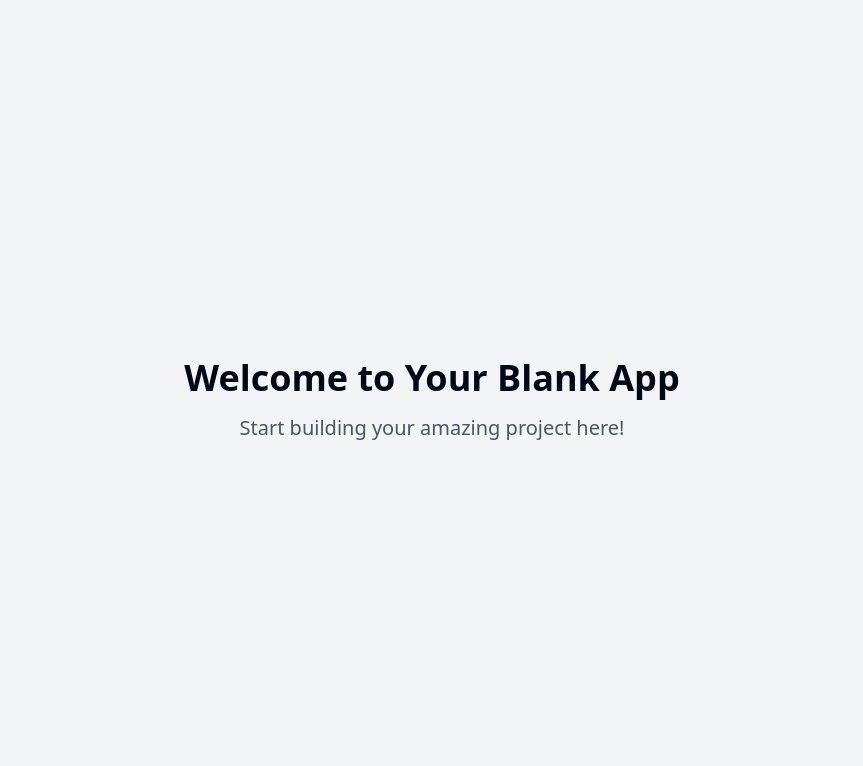
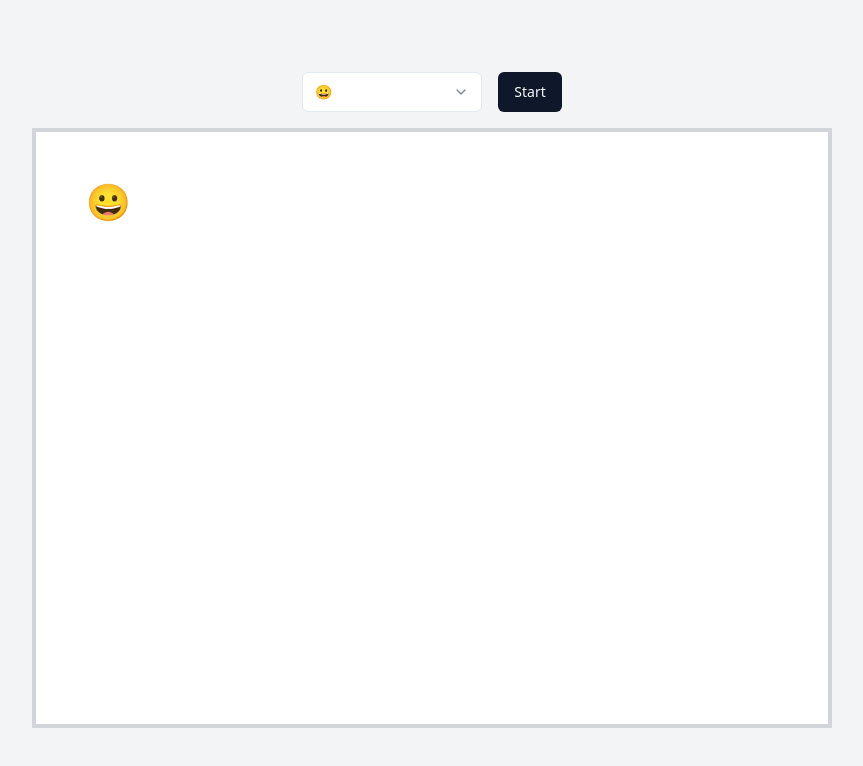
Before and after one commit to Escalator-LLC/emoji-bounce-palooza-5692f2ed, a React (Vite) app: page / in a window 1280 px wide. Shown: the top 766 px of the page, without its empty margins (208-1071 px from the left). Built offline with nearby package versions, Linux system fonts and the light colour scheme.

Commit message:
Add DVD logo animation screen
Implement a screen that features an emoji bouncing around the screen, mimicking the classic DVD logo animation. Include an emoji selector for users to choose the bouncing emoji, as well as start and stop buttons to control the animation.
[skip gpt_engineer]

```diff
--- /dev/null
+++ b/src/components/DvdLogo.jsx
@@ -0,0 +1,100 @@
+import React, { useState, useEffect, useRef } from 'react';
+import { Button } from "@/components/ui/button"
+import { Select, SelectContent, SelectItem, SelectTrigger, SelectValue } from "@/components/ui/select"
+
+const DvdLogo = () => {
+  const [position, setPosition] = useState({ x: 50, y: 50 });
+  const [velocity, setVelocity] = useState({ x: 2, y: 2 });
+  const [emoji, setEmoji] = useState('😀');
+  const [isAnimating, setIsAnimating] = useState(false);
+  const containerRef = useRef(null);
+
+  useEffect(() => {
+    let animationFrameId;
+
+    const animate = () => {
+      if (containerRef.current) {
+        const container = containerRef.current;
+        const { width, height } = container.getBoundingClientRect();
+
+        setPosition((prevPos) => {
+          let newX = prevPos.x + velocity.x;
+          let newY = prevPos.y + velocity.y;
+          let newVelocityX = velocity.x;
+          let newVelocityY = velocity.y;
+
+          if (newX <= 0 || newX >= width - 50) {
+            newVelocityX = -newVelocityX;
+          }
+          if (newY <= 0 || newY >= height - 50) {
+            newVelocityY = -newVelocityY;
+          }
+
+          setVelocity({ x: newVelocityX, y: newVelocityY });
+
+          return {
+            x: Math.max(0, Math.min(newX, width - 50)),
+            y: Math.max(0, Math.min(newY, height - 50)),
+          };
+        });
+      }
+
+      if (isAnimating) {
+        animationFrameId = requestAnimationFrame(animate);
+      }
+    };
+
+    if (isAnimating) {
+      animationFrameId = requestAnimationFrame(animate);
+    }
+
+    return () => {
+      cancelAnimationFrame(animationFrameId);
+    };
+  }, [isAnimating, velocity]);
+
+  const toggleAnimation = () => {
+    setIsAnimating((prev) => !prev);
+  };
+
+  const emojiOptions = ['😀', '🚀', '🌈', '🍕', '🎉', '🐱', '🌟', '🦄'];
+
+  return (
+    <div className="flex flex-col items-center justify-center h-screen bg-gray-100">
+      <div className="mb-4 flex space-x-4">
+        <Select onValueChange={(value) => setEmoji(value)} defaultValue={emoji}>
+          <SelectTrigger className="w-[180px]">
+            <SelectValue placeholder="Select an emoji" />
+          </SelectTrigger>
+          <SelectContent>
+            {emojiOptions.map((e) => (
+              <SelectItem key={e} value={e}>
+                {e}
+              </SelectItem>
+            ))}
+          </SelectContent>
+        </Select>
+        <Button onClick={toggleAnimation}>
+          {isAnimating ? 'Stop' : 'Start'}
+        </Button>
+      </div>
+      <div
+        ref={containerRef}
+        className="w-[800px] h-[600px] border-4 border-gray-300 relative bg-white"
+      >
+        <div
+          className="absolute text-4xl"
+          style={{
+            left: `${position.x}px`,
+            top: `${position.y}px`,
+            transition: 'left 0.1s linear, top 0.1s linear',
+          }}
+        >
+          {emoji}
+        </div>
+      </div>
+    </div>
+  );
+};
+
+export default DvdLogo;
--- a/src/pages/Index.jsx
+++ b/src/pages/Index.jsx
@@ -1,12 +1,9 @@
-// Update this page (the content is just a fallback if you fail to update the page)
+import DvdLogo from '../components/DvdLogo';
 
 const Index = () => {
   return (
-    <div className="min-h-screen flex items-center justify-center bg-gray-100">
-      <div className="text-center">
-        <h1 className="text-4xl font-bold mb-4">Welcome to Your Blank App</h1>
-        <p className="text-xl text-gray-600">Start building your amazing project here!</p>
-      </div>
+    <div className="min-h-screen bg-gray-100">
+      <DvdLogo />
     </div>
   );
 };
```
